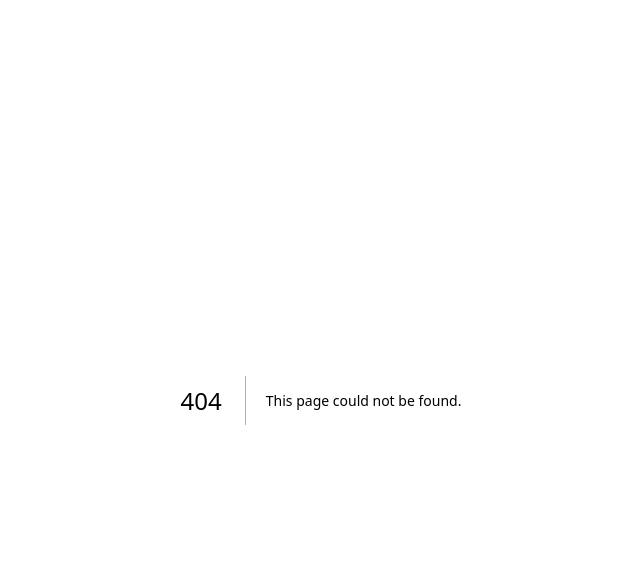
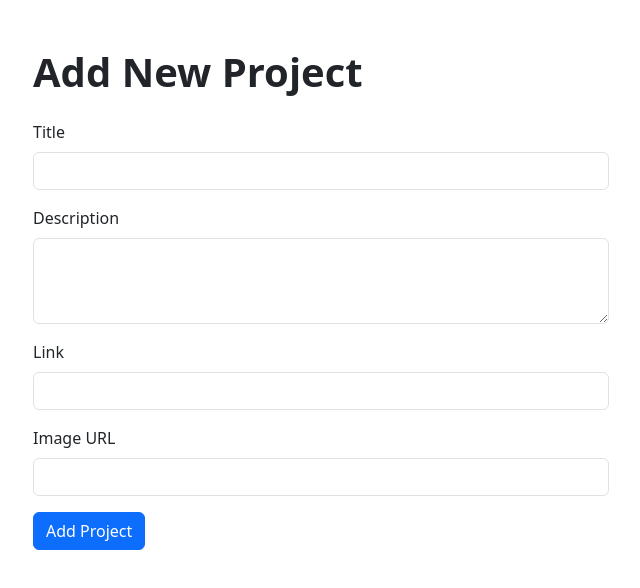
Before and after one commit to JackH23/Portfolio-, a Next.js app: page /add in a window 1280 px wide. Before the commit this address had no page. Shown: the top 588 px of the page, without its empty margins (319-959 px from the left). Built offline with nearby package versions, Linux system fonts and the light colour scheme.

Commit message:
Add page to add new projects

```diff
--- /dev/null
+++ b/app/add/page.tsx
@@ -0,0 +1,103 @@
+'use client';
+import 'bootstrap/dist/css/bootstrap.min.css';
+import React, { useState } from 'react';
+
+interface Project {
+  title: string;
+  description: string;
+  link: string;
+  image?: string;
+}
+
+export default function AddProjectPage() {
+  const [title, setTitle] = useState('');
+  const [description, setDescription] = useState('');
+  const [link, setLink] = useState('');
+  const [image, setImage] = useState('');
+  const [addedProject, setAddedProject] = useState<Project | null>(null);
+
+  const handleSubmit = (e: React.FormEvent) => {
+    e.preventDefault();
+    const newProject: Project = { title, description, link, image };
+    setAddedProject(newProject);
+    setTitle('');
+    setDescription('');
+    setLink('');
+    setImage('');
+  };
+
+  return (
+    <main className="container py-5" style={{ maxWidth: '600px' }}>
+      <h1 className="fw-bold mb-4">Add New Project</h1>
+      <form onSubmit={handleSubmit} className="mb-5">
+        <div className="mb-3">
+          <label className="form-label">Title</label>
+          <input
+            type="text"
+            className="form-control"
+            value={title}
+            onChange={(e) => setTitle(e.target.value)}
+            required
+          />
+        </div>
+        <div className="mb-3">
+          <label className="form-label">Description</label>
+          <textarea
+            className="form-control"
+            rows={3}
+            value={description}
+            onChange={(e) => setDescription(e.target.value)}
+            required
+          />
+        </div>
+        <div className="mb-3">
+          <label className="form-label">Link</label>
+          <input
+            type="url"
+            className="form-control"
+            value={link}
+            onChange={(e) => setLink(e.target.value)}
+            required
+          />
+        </div>
+        <div className="mb-3">
+          <label className="form-label">Image URL</label>
+          <input
+            type="url"
+            className="form-control"
+            value={image}
+            onChange={(e) => setImage(e.target.value)}
+          />
+        </div>
+        <button type="submit" className="btn btn-primary">Add Project</button>
+      </form>
+
+      {addedProject && (
+        <div>
+          <h2 className="fw-semibold mb-3">Preview</h2>
+          <div className="card">
+            {addedProject.image && (
+              <img
+                src={addedProject.image}
+                className="card-img-top"
+                alt={addedProject.title}
+              />
+            )}
+            <div className="card-body">
+              <h5 className="card-title">{addedProject.title}</h5>
+              <p className="card-text">{addedProject.description}</p>
+              <a
+                href={addedProject.link}
+                target="_blank"
+                rel="noreferrer"
+                className="btn btn-outline-primary"
+              >
+                View Project
+              </a>
+            </div>
+          </div>
+        </div>
+      )}
+    </main>
+  );
+}
--- a/app/page.tsx
+++ b/app/page.tsx
@@ -43,6 +43,9 @@ export default function Home() {
             <ul className="navbar-nav gap-3">
               <li className="nav-item">
                 <a className="nav-link" href="#projects">Projects</a>
+              </li>
+              <li className="nav-item">
+                <a className="nav-link" href="/add">Add Project</a>
               </li>
               <li className="nav-item">
                 <a className="nav-link" href="#contact">Contact</a>
```
